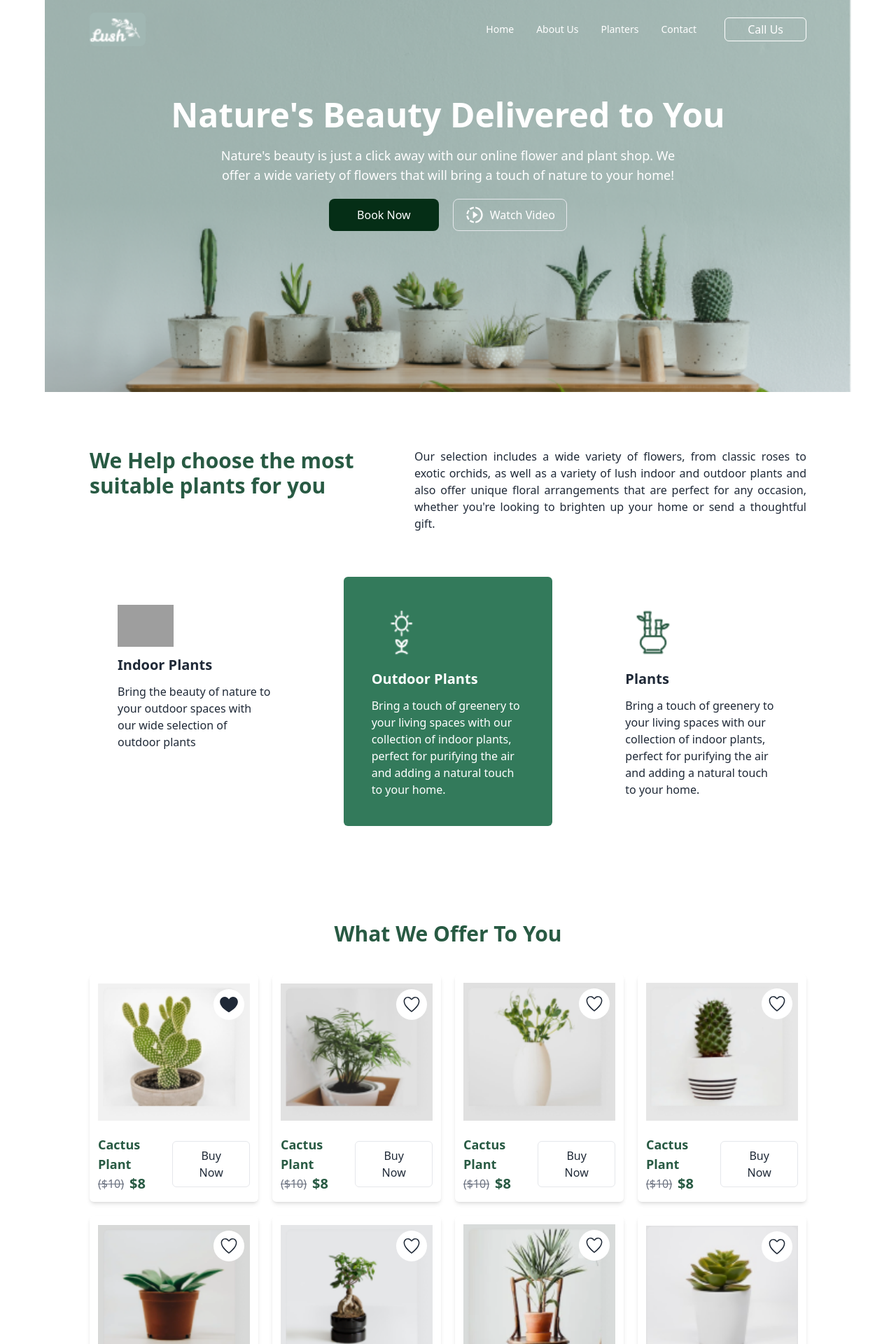
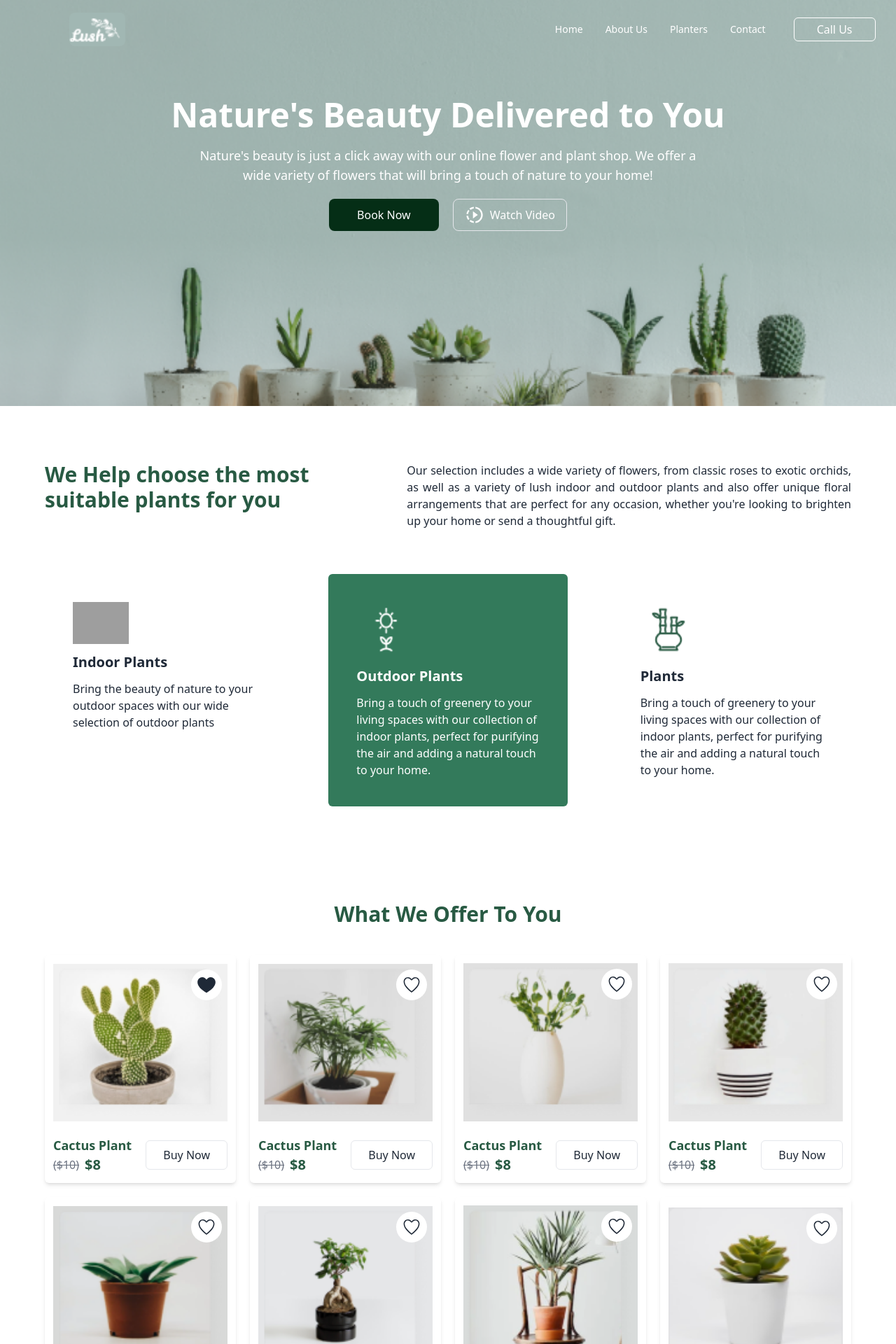
Before and after one commit to devmanirul/florist-landing-page, a React (Vite) app: page / in a window 1280 px wide. Shown: the top 1920 px of the page at 70% size. Built offline with nearby package versions, Linux system fonts and the light colour scheme; grey boxes are pictures that could not be loaded.

Commit message:
modify components

```diff
--- a/src/Components/Home/HelpChoose/index.jsx
+++ b/src/Components/Home/HelpChoose/index.jsx
@@ -4,7 +4,7 @@ import rightchoose from "../../../assets/help-choose/right-choose.png";
 
 const HelpChoose = () => {
   return (
-    <div className="max-w-6xl mx-auto flex flex-col gap-16 px-3 md:px-16 py-5 md:py-20">
+    <div className="max-w-7xl mx-auto flex flex-col gap-16 px-3 md:px-16 py-5 md:py-20">
       {/* top */}
       <div className="w-full flex flex-col md:flex-row gap-5 md:gap-16">
         <h1 className="md:w-5/12 font-bold text-3xl text-[#285A43]">
--- a/src/Components/Home/NavBanner/Banner/index.jsx
+++ b/src/Components/Home/NavBanner/Banner/index.jsx
@@ -2,7 +2,7 @@ import { MdOutlineSlowMotionVideo } from "react-icons/md";
 
 const Banner = () => {
   return (
-    <div className="w-full flex flex-col justify-center items-center md:mt-14 mt-0 md:px-0 px-1 py-3 md:py-0">
+    <div className="max-w-7xl flex flex-col justify-center items-center md:mt-14 mt-0 md:px-0 px-1 py-3 md:py-0">
       <div className="flex flex-col gap-5 justify-center items-center">
         {/* heading */}
         <h1 className="font-bold text-xl md:text-5xl  text-white">
--- a/src/Components/Home/NavBanner/Navbar/index.jsx
+++ b/src/Components/Home/NavBanner/Navbar/index.jsx
@@ -3,7 +3,7 @@ import navbarLeft from "../../../../assets/navbar-bannar/navbarLeft.png";
 
 const Navbar = () => {
   return (
-    <div className="">
+    <div className="max-w-7xl mx-auto">
       {/* desktop & tab */}
       <div className="md:flex flex-row justify-between items-center px-16 py-4 hidden">
         {/* left img */}
--- a/src/Components/Home/NavBanner/index.jsx
+++ b/src/Components/Home/NavBanner/index.jsx
@@ -4,7 +4,7 @@ import Navbar from "./Navbar";
 
 const NavBanner = () => {
   return (
-    <div className="max-w-6xl h-[560px] mx-auto bg-hero-pattern bg-cover">
+    <div className="w-[1349px] h-[580px] mx-auto bg-hero-pattern bg-cover">
       <Navbar />
       <Banner />
     </div>
--- a/src/Components/Home/WeOffer/index.jsx
+++ b/src/Components/Home/WeOffer/index.jsx
@@ -11,7 +11,7 @@ import { GoHeartFill } from "react-icons/go";
 
 const WeOffer = () => {
   return (
-    <div className="md:max-w-6xl mx-auto px-3 md:px-16 py-5 md:py-14">
+    <div className="md:max-w-7xl mx-auto px-3 md:px-16 py-5 md:py-14">
       {/* heading */}
       <h1 className="font-bold text-3xl text-[#285A43] text-center">
         What We Offer To You
```
